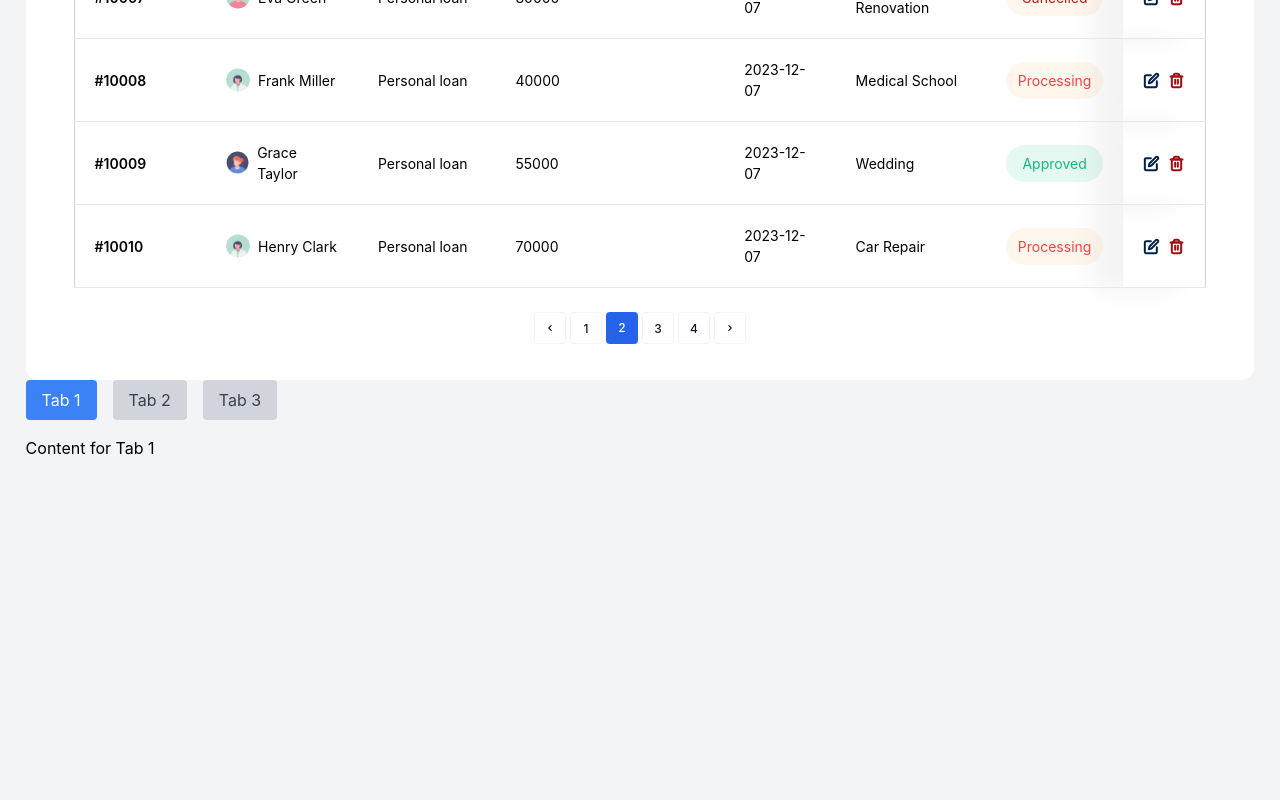
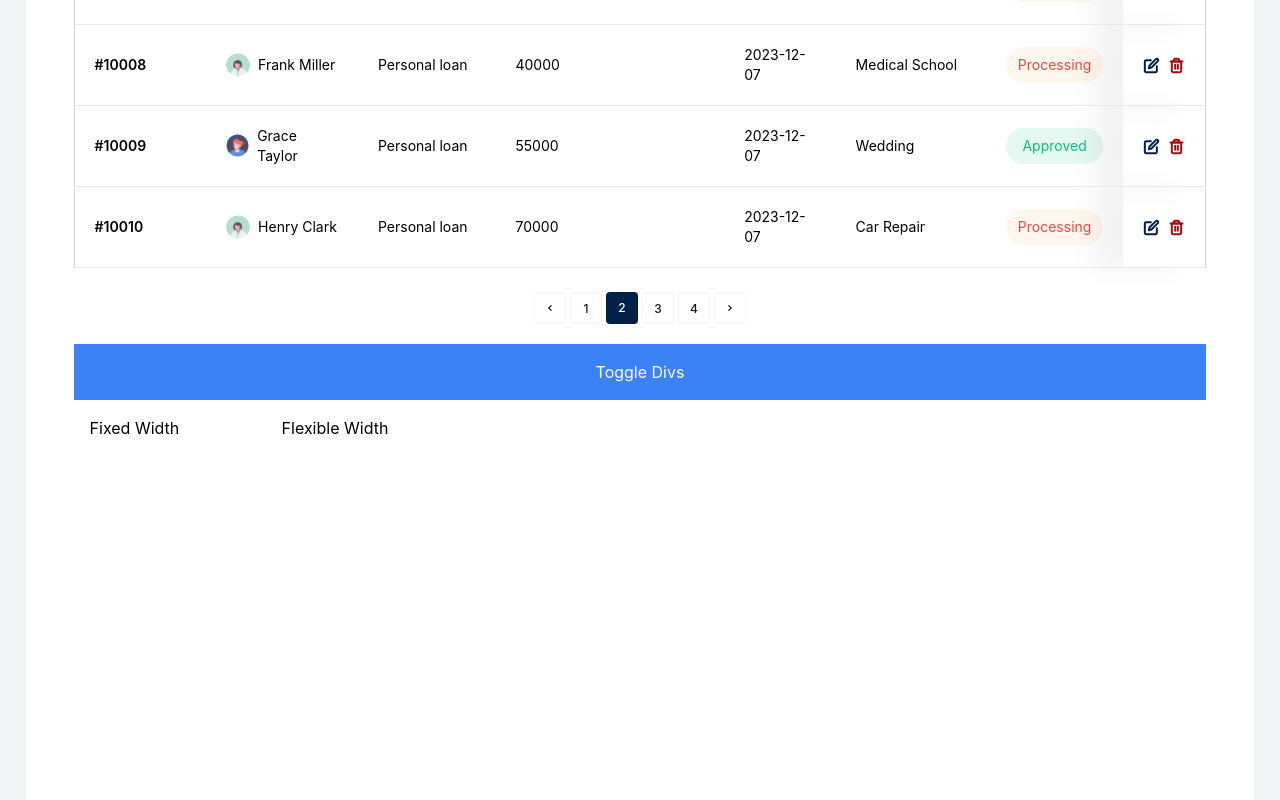
Before and after one commit to silas-inegbe/credit-app, a React (Create React App) app: page / in a window 1280 px wide. Shown: the part 940-1740 px from the top of the page. Before the commit the page ends 1416 px from the top, so only its background shows below. Built offline with nearby package versions, Linux system fonts and the light colour scheme.

Commit message:
new changes added for resposiveness

```diff
--- a/src/App.js
+++ b/src/App.js
@@ -2,10 +2,9 @@ import "./index.css";
 import Sidebar from "./components/sidebar";
 import Navbar from "./components/navbar";
 import UserTable from "./components/users";
-import Tabs from "./components/tab";
 import { useState } from "react";
 import CompanyTable from "./components/company";
-
+import TagDivs from "./components/tab"
 function App() {
   const [activeTab, setActiveTab] = useState(1);
 
@@ -86,14 +85,13 @@ function App() {
               { activeTab === 1 && <UserTable />}
               { activeTab === 2 && <CompanyTable/>}
 
-              <span>
+              <span className="my-5">
                 <ol className="flex justify-center gap-1 text-xs font-medium">
                   <li>
                     <a
                       href="/#"
                       className="inline-flex h-8 w-8 items-center justify-center rounded border border-gray-100 bg-white text-gray-900 rtl:rotate-180"
                     >
-                      <span className="sr-only">Prev Page</span>
                       <svg
                         xmlns="http://www.w3.org/2000/svg"
                         className="h-3 w-3"
@@ -118,7 +116,7 @@ function App() {
                     </a>
                   </li>
 
-                  <li className="block h-8 w-8 rounded border-blue-600 bg-blue-600 text-center leading-8 text-white">
+                  <li className="block h-8 w-8 rounded border-[#002147] bg-[#002147] text-center leading-8 text-white">
                     2
                   </li>
 
@@ -145,7 +143,6 @@ function App() {
                       href="/#"
                       className="inline-flex h-8 w-8 items-center justify-center rounded border border-gray-100 bg-white text-gray-900 rtl:rotate-180"
                     >
-                      <span className="sr-only">Next Page</span>
                       <svg
                         xmlns="http://www.w3.org/2000/svg"
                         className="h-3 w-3"
@@ -163,10 +160,9 @@ function App() {
                 </ol>
               </span>
             </div>
+
+            <TagDivs/>
           </div>
-
-          <Tabs />
-          <div className="flex flex-row justify-between items-center mt-4"></div>
         </div>
       </div>
     </div>
--- a/src/components/company.js
+++ b/src/components/company.js
@@ -113,7 +113,7 @@ const CompanyTable = () => {
   ];
 
   //returning the table with the data
-  return ( <div className=" lg:w-[110%] w-[290%] xl:w-[110%] md:w-[188%]">
+  return ( <div className=" lg:w-[110%] w-[290%] xl:w-[120%] md:w-[188%]">
     <table className=" w-full bg-white border border-gray-300">
       <thead className="bg-[#E5E8EC] text-left h-14 table-fixed ">
         <tr>
--- a/src/components/tab.js
+++ b/src/components/tab.js
@@ -1,48 +1,31 @@
 import React, { useState } from 'react';
 
-const Tabs = () => {
-  const [activeTab, setActiveTab] = useState(1);
+const TagDivs = () => {
+  const [showFixedDiv, setShowFixedDiv] = useState(true);
 
-  const handleTabClick = (tabNumber) => {
-    setActiveTab(tabNumber);
+  const toggleDivs = () => {
+    setShowFixedDiv(!showFixedDiv);
   };
 
   return (
-    <div>
-      <div className="flex space-x-4">
-        <button
-          onClick={() => handleTabClick(1)}
-          className={`px-4 py-2 rounded ${
-            activeTab === 1 ? 'bg-blue-500 text-white' : 'bg-gray-300 text-gray-700'
-          }`}
-        >
-          Tab 1
-        </button>
-        <button
-          onClick={() => handleTabClick(2)}
-          className={`px-4 py-2 rounded ${
-            activeTab === 2 ? 'bg-blue-500 text-white' : 'bg-gray-300 text-gray-700'
-          }`}
-        >
-          Tab 2
-        </button>
-        <button
-          onClick={() => handleTabClick(3)}
-          className={`px-4 py-2 rounded ${
-            activeTab === 3 ? 'bg-blue-500 text-white' : 'bg-gray-300 text-gray-700'
-          }`}
-        >
-          Tab 3
-        </button>
-      </div>
+    <div className="min-h-screen flex flex-col">
+      <button onClick={toggleDivs} className="p-4 bg-blue-500 text-white">
+        Toggle Divs
+      </button>
 
-      <div className="mt-4">
-        {activeTab === 1 && <div>Content for Tab 1</div>}
-        {activeTab === 2 && <div>Content for Tab 2</div>}
-        {activeTab === 3 && <div>Content for Tab 3</div>}
+      <div className="flex flex-grow">
+        {showFixedDiv && (
+          <div className="w-48 bg-lightblue p-4">
+            Fixed Width
+          </div>
+        )}
+
+        <div className={`flex-grow ${!showFixedDiv && 'ml-0'} bg-lightgreen p-4`}>
+          Flexible Width
+        </div>
       </div>
     </div>
   );
 };
 
-export default Tabs;
+export default TagDivs;
--- a/src/components/users.js
+++ b/src/components/users.js
@@ -114,8 +114,8 @@ const UserTable = () => {
 
   //returning the table with the data
   return (
-    <div className="lg:w-full md:w-[200%] w-[275%]">
-      <table className="min-w-full bg-white border border-gray-300 table-fixed">
+    <div className="lg:w-full w-[20%] xl:w-[full] md:w-[200%]">
+      <table className="w-full bg-white border border-gray-300">
       <thead className="bg-[#E5E8EC] text-left h-14 table-fixed ">
         <tr>
           <th className="py-2 px-4 border-b text-sm font-[500]">
@@ -260,8 +260,8 @@ const UserTable = () => {
         {/* //mapping the data to the table */}
         {users.map((user, index) => (
           <tr key={index} >
-            <td className="py-5 px-5 border-b text-[14px] font-semibold">#{user.id}</td>
-            <td className="py-5  px-5 border-b text-[14px]">
+            <td className="py-5 px-5 border-b text-sm font-semibold">#{user.id}</td>
+            <td className="py-5  px-5 border-b text-sm">
               <span className="flex items-center gap-2">
                 <img
                 className="h-6 w-6 rounded-full"
@@ -272,13 +272,13 @@ const UserTable = () => {
               </span>
 
             </td>
-            <td className="py-5 px-5 border-b text-[14px]">{user.type}</td>
-            <td className="py-5 px-5 border-b text-[14px]">{user.requestedLoanAmount}</td>
-            <td className="py-5 px-5 border-b text-[14px]">{user.date}</td>
-            <td className="py-5 px-5 border-b text-[14px]">{user.purpose}</td>
-            <td className="py-5 px-5 border-b text-[14px]">
+            <td className="py-5 px-5 border-b text-sm">{user.type}</td>
+            <td className="py-5 px-5 border-b text-sm">{user.requestedLoanAmount}</td>
+            <td className="py-5 px-5 border-b text-sm">{user.date}</td>
+            <td className="py-5 px-5 border-b text-sm">{user.purpose}</td>
+            <td className="py-5 px-5 border-b text-sm">
                 {/* if user.status[0].code = Approved, show green background, if code = Processing, show red backgroud */}
-                <span className={cx("rounded-full px-3 py-2 text-[14px] flex items-center justify-center", {
+                <span className={cx("rounded-full px-3 py-2 text-sm flex items-center justify-center", {
                     "bg-[#E5F9F2] text-[#10B981]": user.status === "Approved",
                     "bg-[#FFF7ED] text-[#EF4444]": user.status === "Processing",
                     "bg-[#FFF7ED] text-[#B91C1C]": user.status === "Cancelled"
@@ -286,7 +286,7 @@ const UserTable = () => {
                     {user.status}
                 </span>
             </td>
-            <td className="py-5 px-5 border-b text-[14px] inset-x">
+            <td className="py-5 px-5 border-b text-sm inset-x">
               <span className="flex flex-row items-center gap-2">
                 <svg
                   xmlns="http://www.w3.org/2000/svg"
```
